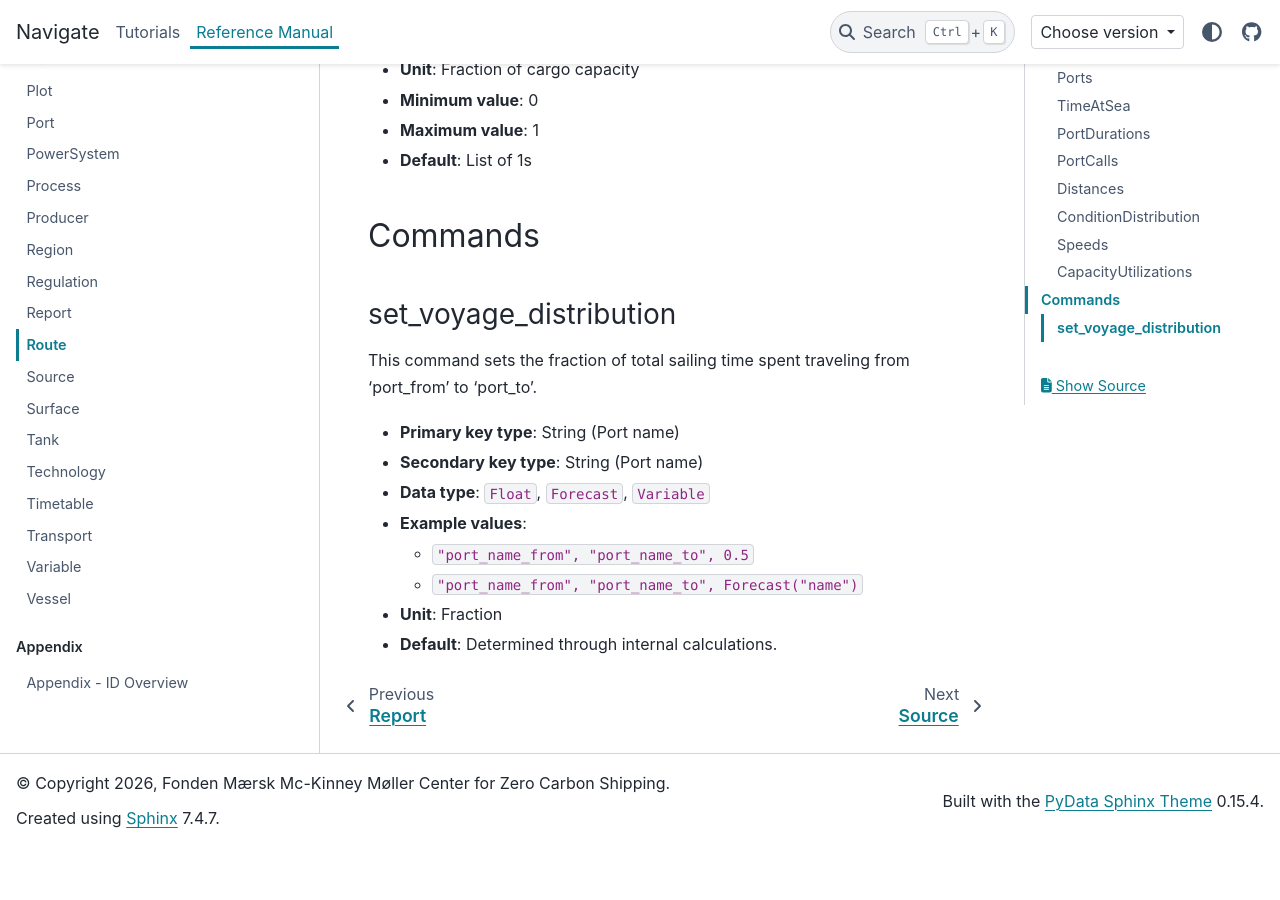
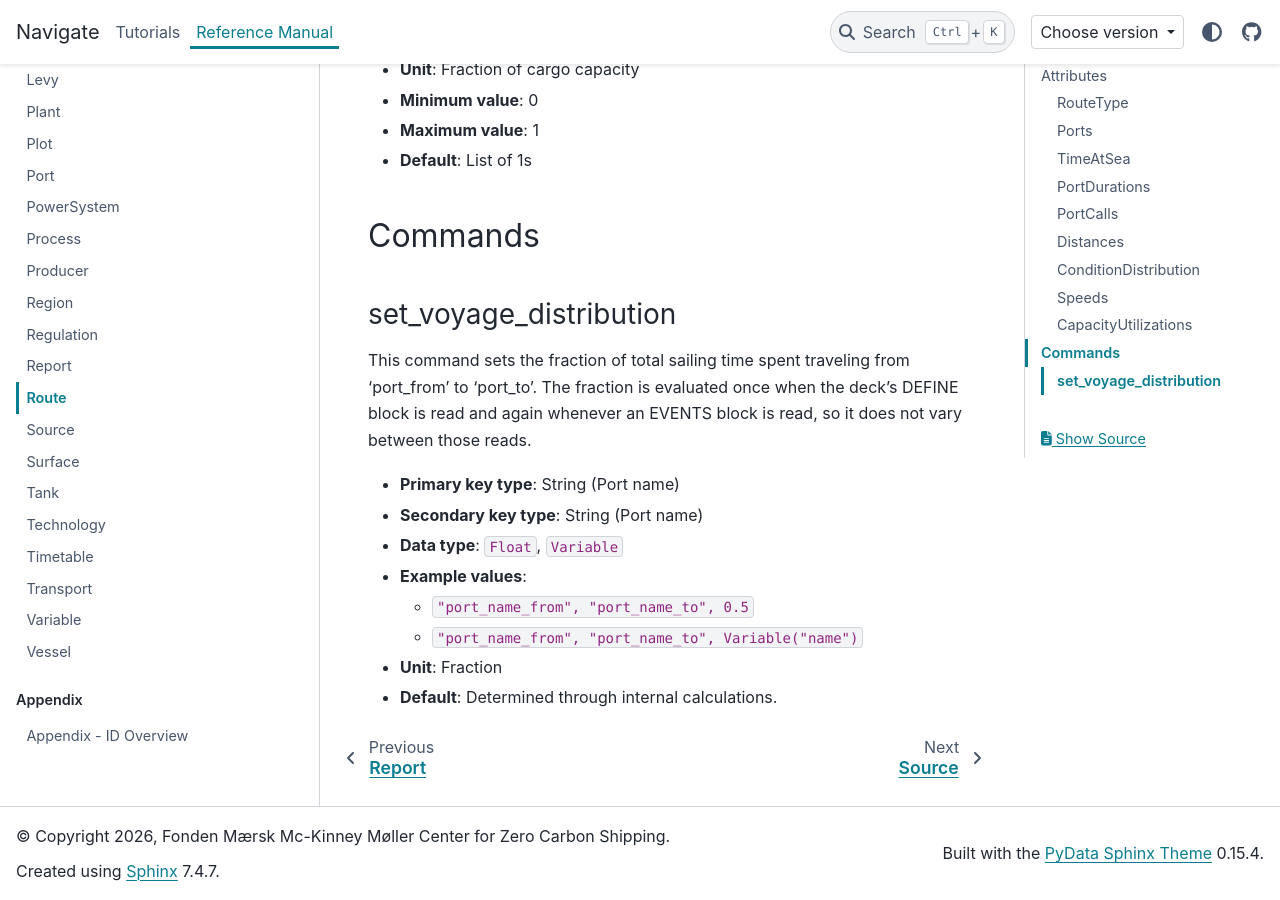
Before and after one commit to zerocarbonshipping/navigate-zcs, a Sphinx documentation site: the page built from docs/reference_manual/route.md, in a window 1280 px wide and 900 px high, scrolled down 5153 px. Built offline with Sphinx 7.4.7 and the PyData theme 0.15.4, drawn with Linux system fonts in a browser that asks for light colours; before the commit the page ends 6000 px from its top, so only the background shows below that.

Commit message:
Stop documenting Forecast for set_voyage_distribution
set_voyage_distribution has always validated with type_=VARIABLE, so the
Forecast("name") example in the setter's docstring and in
docs/reference_manual/route.md was never actually accepted; a deck using it
was rejected at parse time. A Forecast could not have driven the fraction
correctly anyway: Route.apply_command_defaults evaluates every stored
fraction once with value.get(None, None) and caches the result, so a
Forecast would read as NaN at DEFINE time and then whatever it last
precalculated to at each EVENTS read, never a continuously time-varying
distribution. Replace the Forecast example with Variable in both places,
add a note on when the fraction is read, and add a unit test pinning the
accepted kinds (float, Variable) and the rejection of Forecast.

Co-Authored-By: Claude Opus 5.5 <noreply@anthropic.com>

```diff
--- a/docs/reference_manual/route.md
+++ b/docs/reference_manual/route.md
@@ -162,13 +162,13 @@ This attribute sets the cargo capacity utilization of the various legs of the tr
 
 ### set\_voyage\_distribution
 
-This command sets the fraction of total sailing time spent traveling from 'port\_from' to 'port\_to'.
+This command sets the fraction of total sailing time spent traveling from 'port\_from' to 'port\_to'. The fraction is evaluated once when the deck's DEFINE block is read and again whenever an EVENTS block is read, so it does not vary between those reads.
 
 * **Primary key type**: String (Port name)
 * **Secondary key type**: String (Port name)
-* **Data type**: `Float`, `Forecast`, `Variable`
+* **Data type**: `Float`, `Variable`
 * **Example values**:
   + `"port_name_from", "port_name_to", 0.5`
-  + `"port_name_from", "port_name_to", Forecast("name")`
+  + `"port_name_from", "port_name_to", Variable("name")`
 * **Unit**: Fraction
 * **Default**: Determined through internal calculations.
```
Also changed, not shown: CHANGELOG.md (+4 -0 lines), 2 other files.
